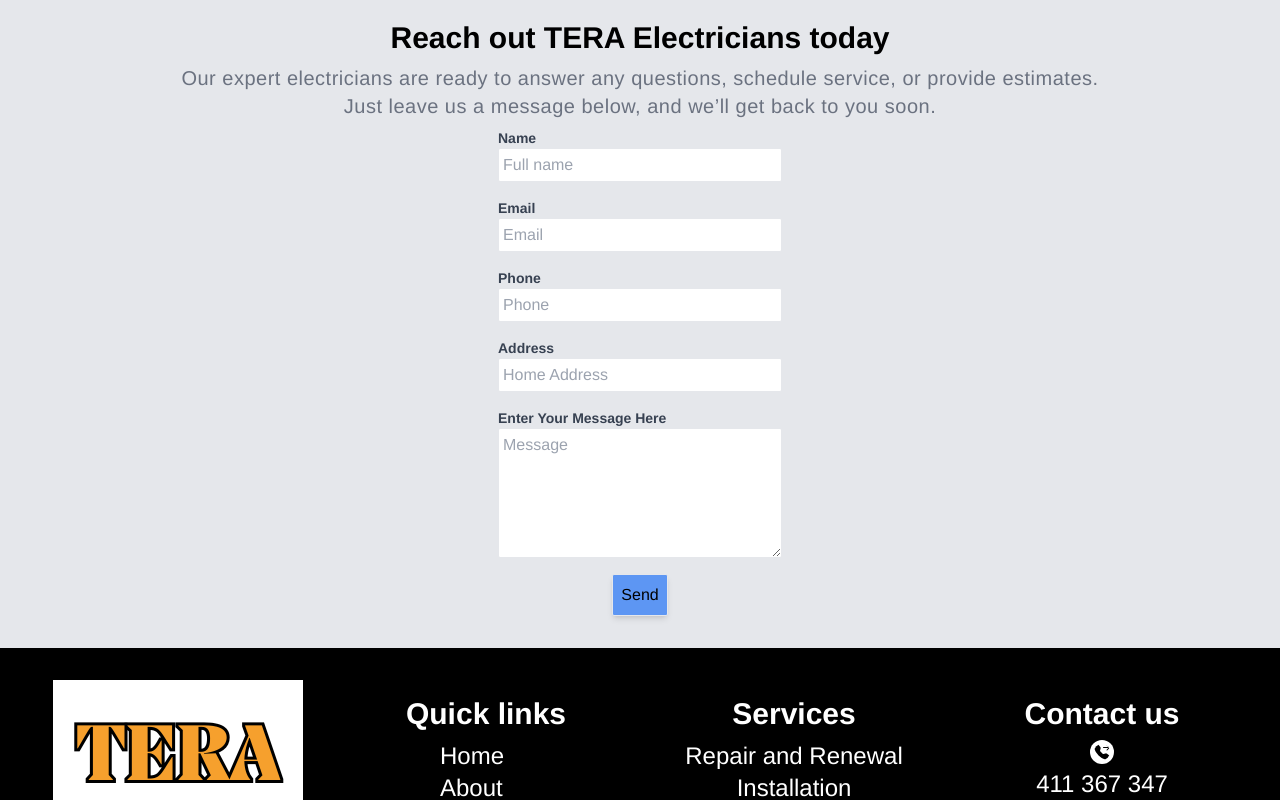
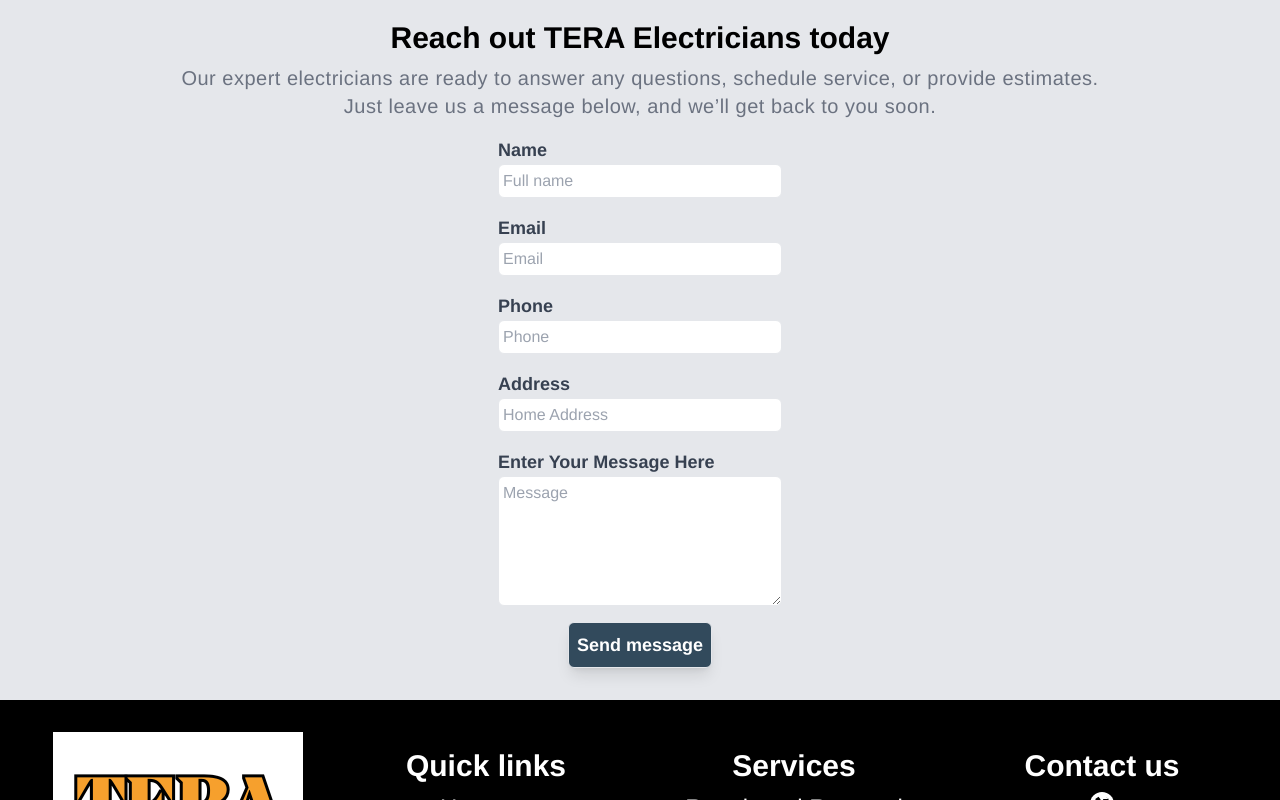
Before and after one commit to Mana12011207/TERA-electrical-services, a React (Create React App) app: page /contact in a window 1280 px wide. Shown: the part 380-1180 px from the top of the page. Built offline with nearby package versions, Linux system fonts and the light colour scheme; a web font is replaced by a local one.

Commit message:
Update faqs icon

```diff
--- a/src/components/EnquiryForm.jsx
+++ b/src/components/EnquiryForm.jsx
@@ -28,7 +28,7 @@ const EnquiryForm = () => {
   };
 
   return (
-    <div>
+    <div className="flex justify-center ">
       {submitted ? (
         <div className="thank-you-message">
           <p>
@@ -39,13 +39,13 @@ const EnquiryForm = () => {
       ) : (
         <form
           onSubmit={handleSubmit}
-          className="items-center mt-2 space-y-4"
+          className="items-center mt-4 space-y-4"
           ref={form}
         >
           <div className="flex flex-col items-start ">
             <label
               htmlFor="full-name"
-              className="block text-sm font-bold text-gray-700"
+              className="block text-sm font-bold text-gray-700 xl:text-lg"
             >
               Name
             </label>
@@ -55,13 +55,13 @@ const EnquiryForm = () => {
               required
               placeholder="Full name"
               size="30"
-              className="w-full p-1 border rounded-sm focus:outline-none focus:border-blue-500 solid focus:border-4"
+              className="w-full p-1 border rounded-md focus:outline-none focus:border-primary solid focus:border-4"
             />
           </div>
           <div className="flex flex-col items-start">
             <label
               htmlFor="full-name"
-              className="block text-sm font-bold text-gray-700"
+              className="block text-sm font-bold text-gray-700 xl:text-lg"
             >
               Email
             </label>
@@ -70,13 +70,13 @@ const EnquiryForm = () => {
               name="email"
               placeholder="Email"
               size="30"
-              className="w-full p-1 border rounded-sm focus:outline-none focus:border-blue-500 solid focus:border-4"
+              className="w-full p-1 border rounded-md focus:outline-none focus:border-primary solid focus:border-4"
             ></input>
           </div>
           <div className="flex flex-col items-start">
             <label
               htmlFor="full-name"
-              className="block text-sm font-bold text-gray-700"
+              className="block text-sm font-bold text-gray-700 xl:text-lg"
             >
               Phone
             </label>
@@ -85,13 +85,13 @@ const EnquiryForm = () => {
               name="phone"
               placeholder="Phone"
               size="30"
-              className="w-full p-1 border rounded-sm focus:outline-none focus:border-blue-500 solid focus:border-4"
+              className="w-full p-1 border rounded-md focus:outline-none focus:border-primary solid focus:border-4"
             ></input>
           </div>
           <div className="flex flex-col items-start">
             <label
               htmlFor="full-name"
-              className="block text-sm font-bold text-gray-700"
+              className="block text-sm font-bold text-gray-700 xl:text-lg"
             >
               Address
             </label>
@@ -100,13 +100,13 @@ const EnquiryForm = () => {
               name="address"
               placeholder="Home Address"
               size="30"
-              className="w-full p-1 border rounded-sm focus:outline-none focus:border-blue-500 solid focus:border-4"
+              className="w-full p-1 border rounded-md focus:outline-none focus:border-primary solid focus:border-4"
             ></input>
           </div>
           <div className="flex flex-col items-start">
             <label
               htmlFor="full-name"
-              className="block text-sm font-bold text-gray-700"
+              className="block text-sm font-bold text-gray-700 xl:text-lg"
             >
               Enter Your Message Here
             </label>
@@ -116,14 +116,14 @@ const EnquiryForm = () => {
               placeholder="Message"
               rows="5"
               cols="29"
-              className="w-full p-1 border rounded-sm solid focus:outline-none focus:border-blue-500 focus:border-4"
+              className="w-full p-1 border rounded-md solid focus:outline-none focus:border-primary focus:border-4"
             />
           </div>
           <div className="text-center">
             <input
               type="submit"
-              value="Send"
-              className="p-2 bg-blue-500 border rounded-sm shadow-md bg-opacity-80 solid"
+              value="Send message"
+              className="p-2 font-bold text-white border rounded-md shadow-lg xl:text-lg bg-secondaryPrimary bg-opacity-80 solid"
             />
           </div>
         </form>
--- a/src/components/FAQs.jsx
+++ b/src/components/FAQs.jsx
@@ -48,7 +48,7 @@ function FAQs() {
   };
 
   return (
-    <div className="flex flex-col items-center">
+    <div className="flex flex-col items-center ">
       {faqs.map((faq, index) => (
         <div key={index} className="w-full md:w-1/2">
           <div className="flex items-center justify-center">
--- a/src/components/Testimonials.jsx
+++ b/src/components/Testimonials.jsx
@@ -45,8 +45,8 @@ function Testimonials() {
 
   return (
     <>
-      <div className="flex flex-col items-center w-full my-12">
-        <p className="text-3xl font-bold text-center xl:text-4xl 3xl:text-7xl">
+      <div className="flex flex-col items-center w-full my-16">
+        <p className="text-2xl font-bold text-center lg:text-3xl xl:text-5xl">
           What Our Clients Say About Us
         </p>
 
@@ -58,14 +58,16 @@ function Testimonials() {
             >
               {reviews.map((review, index) => (
                 <div key={index} className="flex-shrink-0 w-full">
-                  <div className="flex flex-col items-center p-8 tracking-wider text-gray-500 rounded-lg bg-opacity-30 bg-secondaryAccent">
+                  <div className="flex flex-col items-center p-8 tracking-wider text-gray-500 rounded-md shadow-md bg-opacity-30 bg-secondaryAccent">
                     <img
                       src="assets/images/TestimonyStars.svg"
                       alt="five star"
                       className="mb-2"
                     />
-                    <p className="tracking-wider">{review.review}</p>
-                    <div className="flex">
+                    <p className="tracking-wider text-center">
+                      {review.review}
+                    </p>
+                    <div className="flex justify-center">
                       <img src="assets/images/TestimonyIcon.svg" alt="" />
                       <p className="mt-4 font-bold text-center">
                         {review.name}
--- a/src/contact-us.css
+++ b/src/contact-us.css
@@ -16,7 +16,7 @@
   width: 80%;
   text-align: center;
   font-weight: bold;
-  color: blue;
+  color: #062439;
   opacity: 1;
 }
 
--- a/src/pages/About.jsx
+++ b/src/pages/About.jsx
@@ -1,7 +1,6 @@
 import React from "react";
 import BaseLayout from "../components/BaseLayout";
 import FAQs from "../components/FAQs";
-import { FcElectricity } from "react-icons/fc";
 import EnquiryForm from "../components/EnquiryForm";
 
 function About() {
@@ -19,7 +18,9 @@ function About() {
           </p>
         </div>
         <div className="w-full px-10 py-8 mx-auto max-w-7xl">
-          <h1 className="text-2xl font-bold text-center">Who We Are</h1>
+          <h1 className="text-2xl font-bold text-center lg:text-3xl xl:text-5xl">
+            Who We Are
+          </h1>
           <p className="mt-2 tracking-wide text-gray-500 lg:text-lg">
             With over 15 years of hands-on experience in electrical services, We
             bring a wealth of expertise and commitment to quality and safety in
@@ -31,10 +32,18 @@ function About() {
             industry standards ensures that every job is done right the first
             time, providing peace of mind and long-lasting results.
           </p>
+
+          {/* FAQS section */}
           <div className="flex flex-col items-center p-6 mt-8 border border-solid rounded-lg">
-            <div className="flex justify-center">
-              <FcElectricity className="mr-2 text-2xl" />
-              <h2 className="text-2xl">FAQs</h2>
+            <div className="flex items-end">
+              <img
+                src="assets/images/FaqsIcon.svg"
+                alt="faqs"
+                className="pr-2 "
+              />
+              <h2 className="text-2xl font-bold lg:text-3xl xl:text-5xl">
+                FAQs
+              </h2>
             </div>
             <FAQs />
           </div>
--- a/src/pages/ContactUs.jsx
+++ b/src/pages/ContactUs.jsx
@@ -1,7 +1,7 @@
 import React from "react";
 import BaseLayout from "../components/BaseLayout";
 import "/Users/manamisumi/tera-electrical-services/src/contact-us.css";
-import ContactForm from "../components/EnquiryForm";
+import EnquiryForm from "../components/EnquiryForm";
 
 function Contact() {
   return (
@@ -14,10 +14,11 @@ function Contact() {
               alt="Contact us"
               className="object-cover w-full h-32 md:min-h-64 "
             />
-            <p className="absolute inset-0 flex items-center justify-center text-lg text-white bg-black bg-opacity-40 md:text-2xl">
+            <p className="absolute inset-0 flex items-center justify-center text-lg text-white bg-black bg-opacity-40 lg:text-3xl xl:text-5xl">
               Contact Us
             </p>
           </div>
+
           <div className="flex flex-col items-center justify-center w-full px-10 py-8 mx-auto bg-gray-200 contact-page max-w-7xl">
             <h2 className="text-2xl font-bold text-center lg:text-3xl">
               Reach out TERA Electricians today
@@ -27,7 +28,7 @@ function Contact() {
               schedule service, or provide estimates. <br /> Just leave us a
               message below, and we’ll get back to you soon.
             </p>
-            <ContactForm></ContactForm>
+            <EnquiryForm />
           </div>
         </div>
       </BaseLayout>
```
Also changed, not shown: src/pages/Home.jsx (+18 -13 lines), public/assets/images/FaqsIcon.svg (added), public/assets/images/LightBulbIcon.svg (renamed from public/assets/images/LightBulbIcon (64 x 64 px).svg).
